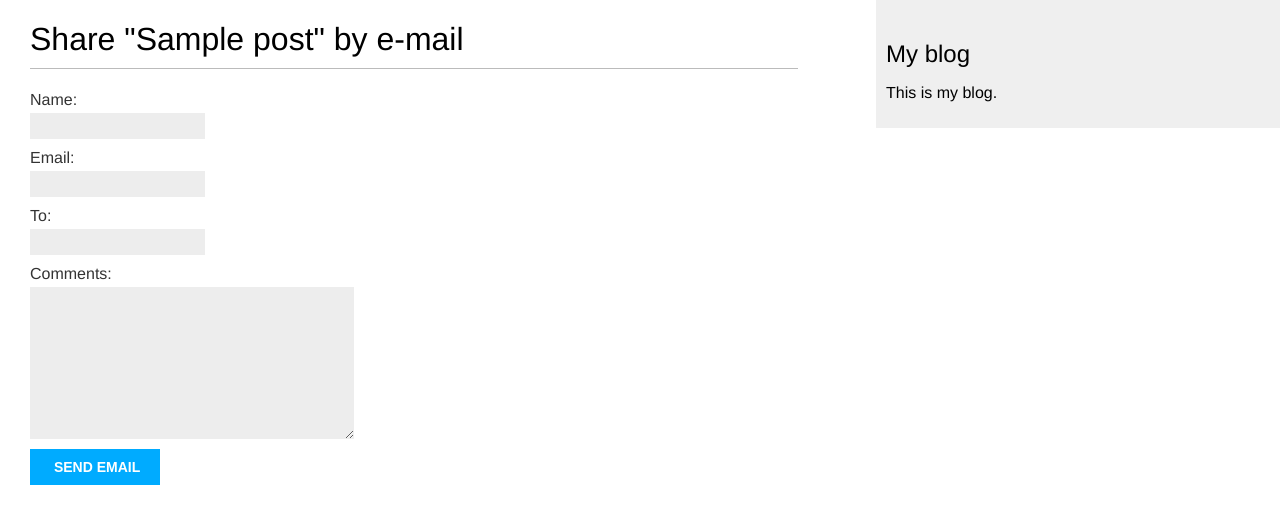
After one commit to okidijimmy200/Blog, a Django app: page /blog/1/share/ in a window 1280 px wide. The commit adds this page. Shown: the top 524 px of the page. Run offline with Django 3.2, Linux system fonts and the light colour scheme; tables that the repository leaves empty hold one stand-in row (values such as "Sample post").

Commit message:
added form and email

```diff
--- /dev/null
+++ b/mysite/blog/forms.py
@@ -0,0 +1,9 @@
+from django import forms
+
+class EmailPostForm(forms.Form):
+    name = forms.CharField(max_length=25)
+    email = forms.EmailField()
+    to = forms.EmailField()
+    # make the comments field optional with required=False.
+    comments = forms.CharField(required=False,
+                                widget=forms.Textarea)
--- /dev/null
+++ b/mysite/blog/templates/blog/post/share.html
@@ -0,0 +1,35 @@
+
+<!-- This is the template to display the form or a success message when
+it's sent. -->
+{% extends 'blog/base.html' %}
+
+{% block title %} Share a post {% endblock %}
+
+{% block content %}
+    {% if sent %}
+    <h1>E-mail successfully sent</h1>
+    <p>"{{ post.title }}" was successfully sent to {{ form.cleaned_data.to }}
+
+    </p>
+    {% else %}
+    <h1>Share "{{ post.title }}" by e-mail</h1>
+    <form action="." method="post">
+        {{ form.as_p }}
+        {% csrf_token %}
+        <input type="submit" value=" Send email" />
+    </form>
+
+    {% endif %}
+
+{% endblock %}
+
+<!-- to render each field available in the form -->
+
+<!--
+    {% for field in form %}
+        <div>
+        {{ field.errors }}
+        {{ field.label_tag }} {{ field }}
+        </div>
+    {% endfor %}
+ -->
--- a/mysite/blog/urls.py
+++ b/mysite/blog/urls.py
@@ -12,4 +12,7 @@ urlpatterns = [
     path('<int:year>/<int:month>/<int:day>/<slug:post>/',
     views.post_detail,
     name='post_detail'),
+    # url for post_share
+    path('<int:post_id>/share/',
+        views.post_share, name='post_share'),
 ]
--- a/mysite/blog/views.py
+++ b/mysite/blog/views.py
@@ -3,6 +3,13 @@ from .models import POST
 # use of pagination
 from django.core.paginator import Paginator, EmptyPage,\
                                     PageNotAnInteger
+
+# importing EmailPostform
+from .forms import EmailPostForm
+
+# importing core mail
+from django.core.mail import send_mail
+
 
 # use of class based views
 from django.views.generic import ListView
@@ -50,3 +57,49 @@ class PostListView(ListView):
     # Paginate the result displaying three objects per page.
     paginate_by = 3
     template_name = 'blog/post/list.html'
+
+
+# this view takes the request object and the post_id variable as parameters.
+def post_share(request, post_id):
+    # retrieve post by id
+    '''get_object_or_404() shortcut to retrieve the post by ID and make sure that the retrieved post has a published
+status.'''
+    post = get_object_or_404(POST, id=post_id, status='published')
+    # variable set to true only when the post was sent
+            # later we will use sent in template to display a success message when the form is successfully submitted
+    sent = False
+
+# We differentiate whether the form was submitted or not based on the request method
+# and submit the form using POST.
+    if request.method == 'POST':
+        # form was submitted
+        form = EmailPostForm(request.POST)
+        # we validate the submitted data using the form's is_valid() method.
+
+        if form.is_valid():
+            # form fields passed validation
+            cd = form.cleaned_data
+            # ...send data
+            # we have to include a link to the post in the email, we use et_absolute_url()
+            post_url = request.build_absolute_uri(post.get_absolute_url())
+
+            # We build the subject and the message body of the email
+            subject = '{} ({}) recommends you reading "{}"'.format(cd['name'], cd['email'], post.title)
+            message = 'Read "{}" at {}\n\n{}\'s comments:{}'.format(post.title, post_url, cd['name'], cd['comments'])
+            send_mail(subject, message, 'admin@myblog.com',[cd['to']])
+            # when the post is sent,its set to true
+            sent = True
+
+    else:
+        form = EmailPostForm()
+    return render(request, 'blog/post/share.html', {'post': post,
+                                                    'form':form,
+                                                    'sent': sent})
+
+'''When the view is loaded initially with a GET request, we
+create a new form instance that will be used to display the
+empty form in the template:
+form = EmailPostForm()
+'''
+
+'''The user fills in the form and submits it via POST'''
```
Also changed, not shown: mysite/blog/templates/blog/post/detail.html (+11 -0 lines), mysite/mysite/settings.py (+11 -0 lines), 1 other file.
